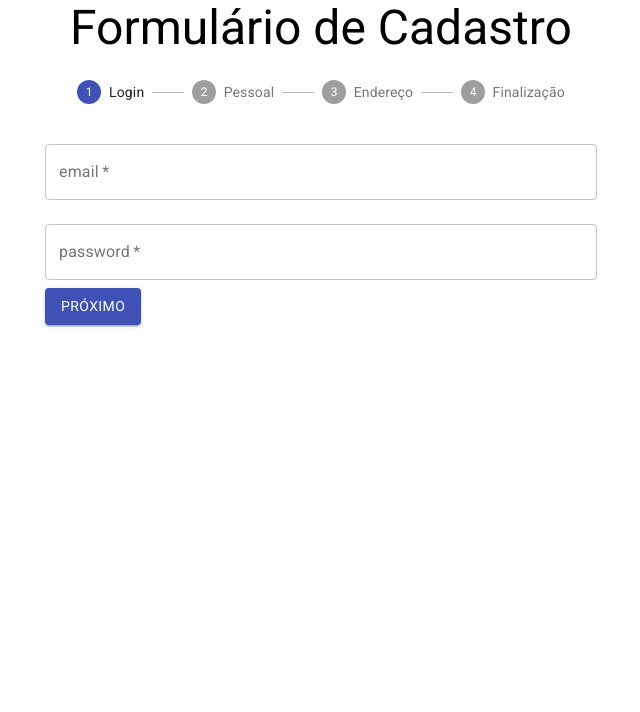
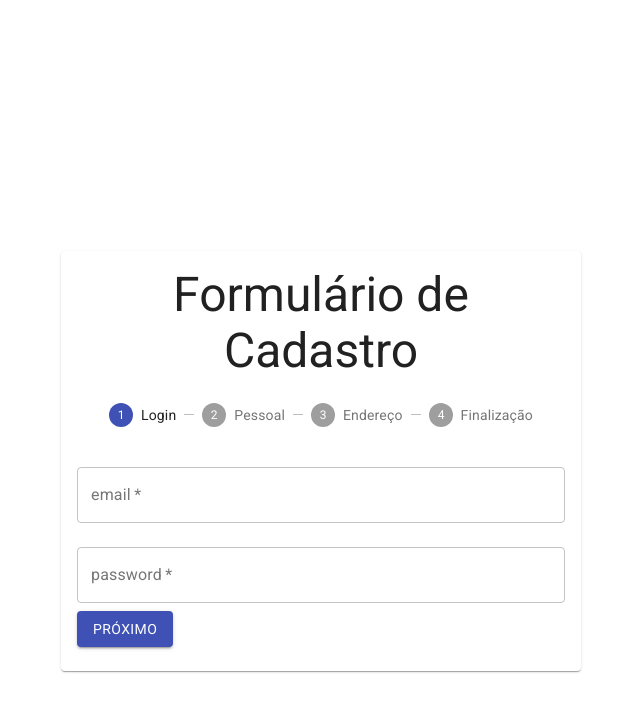
Before and after one commit to WesleyReboucas/RegistrationForm, a React (Create React App) app: page / in a window 1280 px wide. Shown: the top 712 px of the page, without its empty margins (319-959 px from the left). Built offline with nearby package versions, Linux system fonts and the light colour scheme.

Commit message:
Style ( center )

```diff
--- a/src/App.js
+++ b/src/App.js
@@ -1,5 +1,11 @@
 import React from "react";
-import { Container, Typography } from "@material-ui/core";
+import {
+  Box,
+  Card,
+  CardContent,
+  Container,
+  Typography,
+} from "@material-ui/core";
 
 import RegistrationForm from "./components/RegistrationForm/RegistrationForm";
 import {
@@ -14,9 +20,13 @@ import "fontsource-roboto";
 function App() {
   return (
     <Container component="article" maxWidth="sm">
+      <Box display="flex" alignItems="center" p={1} m={1} css={{ height: 890 }}>
+        <Card>
+          <CardContent>
             <Typography variant="h3" component="h1" align="center">
               Formulário de Cadastro
             </Typography>
+
             <RegistrationValidations.Provider
               value={{
                 cpf: validateCPF,
@@ -26,6 +36,9 @@ function App() {
             >
               <RegistrationForm whenSending={whenSendingForm} />
             </RegistrationValidations.Provider>
+          </CardContent>
+        </Card>
+      </Box>
     </Container>
   );
 }
```
Lines whose indentation alone changed are shown as unchanged.
